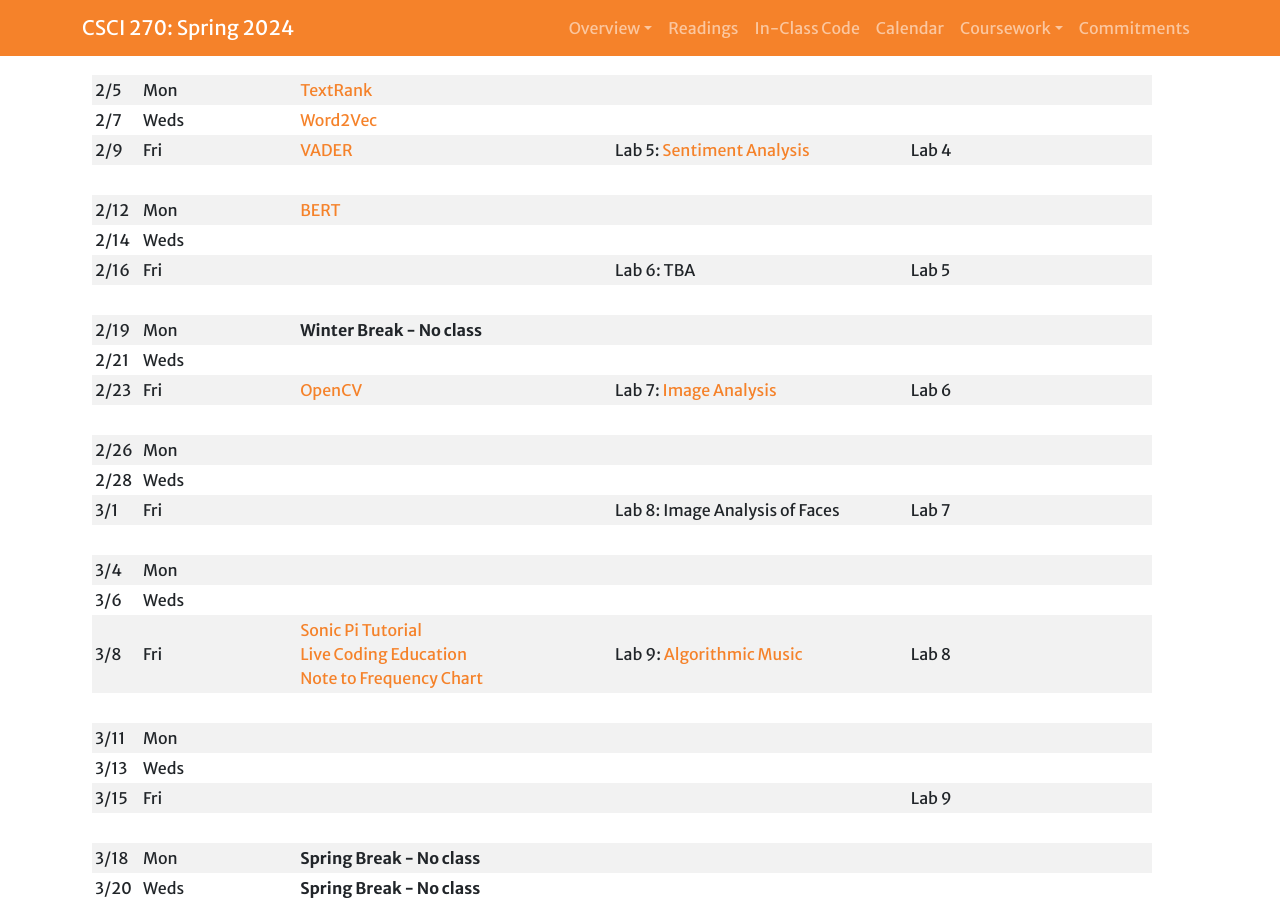
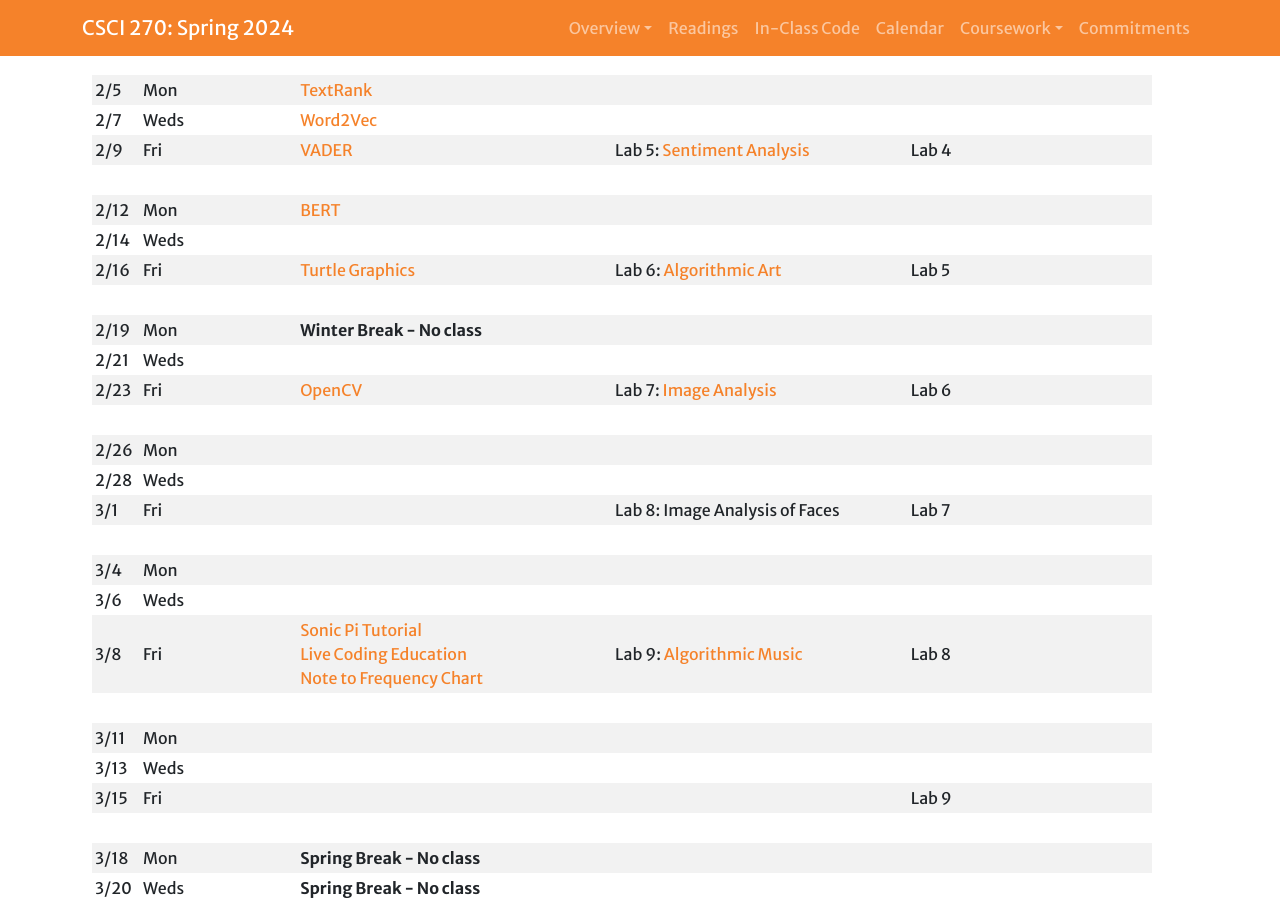
Before and after one commit to Hendrix-CS/csci270, a Jekyll site: the page built from index.md, in a window 1280 px wide and 900 px high, scrolled down 1778 px. Built offline with Jekyll 4.4.1, drawn with Linux system fonts in a browser that asks for light colours; a script that is not in the unit is left out; our own code applies the rules of GitHub Pages for plain Markdown files.

Commit message:
Added Lab 6

```diff
--- a/index.md
+++ b/index.md
@@ -43,7 +43,7 @@ Upon completing this course, my goal is for you to be able to:
 |
 | 2/12   |   Mon   | [BERT](https://arxiv.org/pdf/1810.04805.pdf)
 | 2/14   |   Weds  |
-| 2/16   |   Fri   |                            | Lab 6: TBA <!--[Algorithmic Art]({{site.baseurl}}/labs/art.html)-->                                            | Lab 5     |
+| 2/16   |   Fri   | [Turtle Graphics](https://docs.python.org/3/library/turtle.html)    | Lab 6: [Algorithmic Art](https://www.kaggle.com/gabrielferrer/lab-6-algorithmic-art)                                            | Lab 5     |
 |
 | 2/19   |   Mon   | **Winter Break - No class**
 | 2/21   |   Weds  |
```
